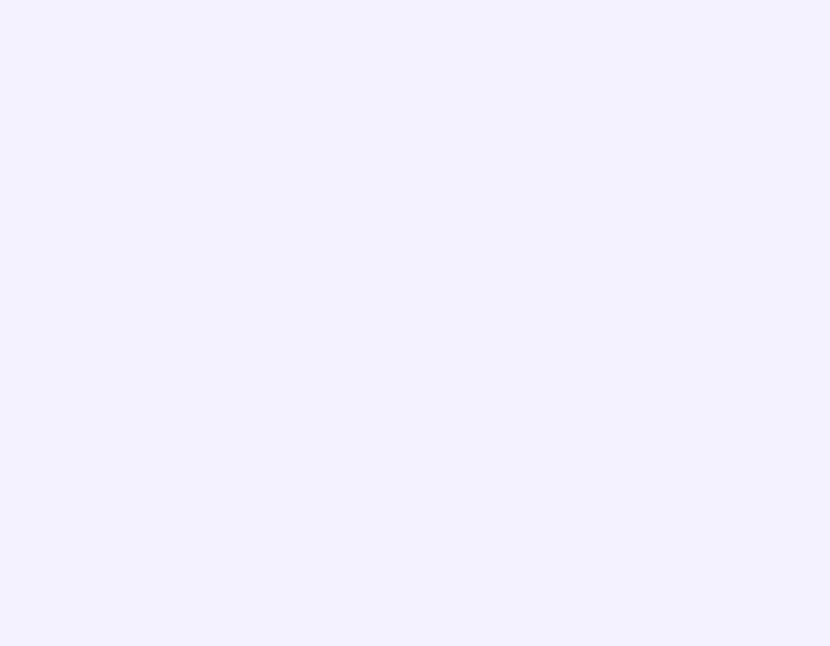
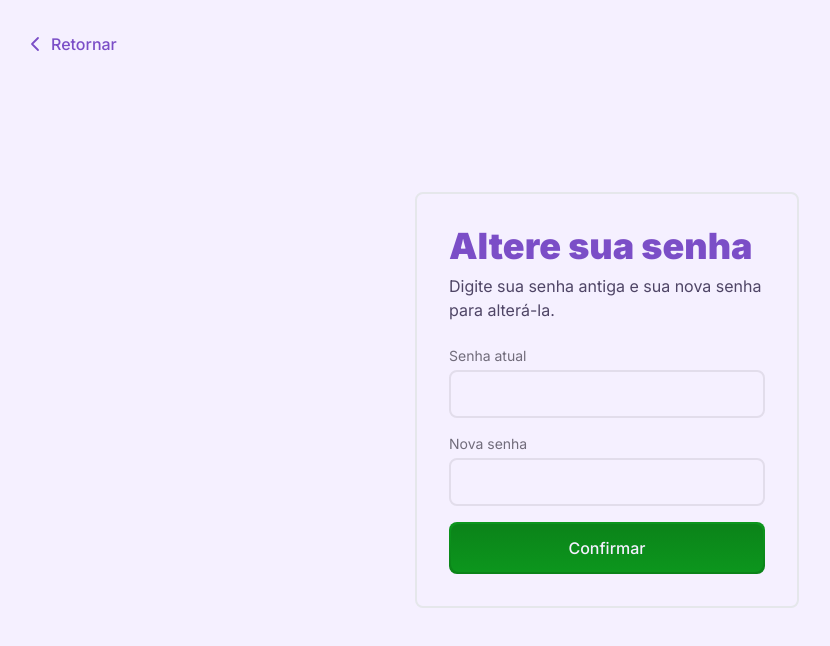
Before and after one commit to Mateus-53/jogo-do-glecio, a React (Vite) app: page /edit-profile/password in a window 1280 px wide. Before the commit this address had no page. Shown: the top 646 px of the page, without its empty margins (33-863 px from the left). Built offline with nearby package versions, Linux system fonts and the light colour scheme.

Commit message:
Change password page

```diff
--- a/src/components/AnimatedRoutes.jsx
+++ b/src/components/AnimatedRoutes.jsx
@@ -1,6 +1,7 @@
 import { AnimatePresence } from "framer-motion";
 import { Route, Routes, useLocation } from "react-router";
 import About from "../pages/About";
+import ChangePassword from "../pages/ChangePassword";
 import EditProfile from "../pages/EditProfile";
 import Game from "../pages/Game";
 import Home from "../pages/Home";
@@ -30,6 +31,7 @@ function AnimatedRoutes() {
                     element={<ResetPasswordConfirm />}
                 />
                 <Route path="/edit-profile" element={<EditProfile />} />
+                <Route path="/edit-profile/password" element={<ChangePassword />} />
                 <Route path="/about" element={<About />} />
                 <Route path="/ranking" element={<Ranking />} />
                 <Route path="/results" element={<Result />} />
--- a/src/components/RankingList.jsx
+++ b/src/components/RankingList.jsx
@@ -33,8 +33,6 @@ function RankingList() {
     useEffect(() => {
         const info = getLocalUserInfo()
         setUserInfo(info);
-
-        console.log(info.isAdmin)
     }, []);
 
     const fetchRankingNormal = async () => {
--- /dev/null
+++ b/src/pages/ChangePassword.jsx
@@ -0,0 +1,123 @@
+import { motion } from "framer-motion";
+import { useState } from "react";
+import { useNavigate } from "react-router";
+import { toast } from "react-toastify";
+import { scrollFromLeft } from "../animations/pageAnimations";
+import ButtonPageBack from "../components/buttons/ButtonPageBack";
+import ButtonSuccess from "../components/buttons/ButtonSuccess";
+import Input from "../components/Input";
+import { updateUserPassword } from "../services/userService";
+
+function ChangePassword() {
+    const navigate = useNavigate();
+
+    const [oldPassword, setOldPassword] = useState("");
+    const [newPassword, setNewPassword] = useState("");
+
+    const [buttonIsLoading, setButtonIsLoading] = useState(false);
+    const [inputError, setInputError] = useState({});
+
+    const handleSubmit = async (e) => {
+        e.preventDefault();
+        setButtonIsLoading(true);
+
+        try {
+            if (newPassword.length < 4) {
+                const error = new Error(
+                    "A nova senha deve conter no mínimo 4 caracteres."
+                );
+                error.statusCode = 406;
+
+                throw error;
+            }
+
+            const response = await updateUserPassword({
+                old_password: oldPassword,
+                new_password: newPassword,
+            });
+
+            if (response.status_code === 200) {
+                navigate("/edit-profile", { replace: true });
+
+                toast.success(response.message, { className: "bg-white" });
+            }
+        } catch (error) {
+            const statusCode = error?.statusCode;
+
+            if (statusCode === 401) {
+                setInputError({
+                    statusCode: 401,
+                    message: error.message,
+                });
+            } else if (statusCode === 406) {
+                setInputError({
+                    statusCode: 406,
+                    message: error.message,
+                });
+            } else {
+                toast.error(error.message || "Erro ao alterar senha", {
+                    className: "bg-white",
+                });
+            }
+        }
+
+        setButtonIsLoading(false);
+    };
+
+    return (
+        <motion.div
+            variants={scrollFromLeft()}
+            initial="initial"
+            animate="animate"
+            exit="exit"
+            className="flex flex-col h-screen"
+        >
+            <ButtonPageBack to="/edit-profile" replace={true} absolute={true}>
+                Retornar
+            </ButtonPageBack>
+            <div className="flex items-center justify-center flex-grow max-sm:items-start max-sm:mt-24">
+                <main className="max-w-sm max-[405px]:max-w-[86%] max-sm:p-4 p-8 rounded-lg sm:border-2 border-gray">
+                    <div className="space-y-2">
+                        <p className="text-4xl font-black text-darkPurple">
+                            Altere sua senha
+                        </p>
+                        <p className="text-purpleGray">
+                            Digite sua senha antiga e sua nova senha para
+                            alterá-la.
+                        </p>
+                    </div>
+                    <form className="mt-6 space-y-4" onSubmit={handleSubmit}>
+                        <Input
+                            label="Senha atual"
+                            type="old_password"
+                            name="old_password"
+                            required={true}
+                            error={
+                                inputError.statusCode === 401
+                                    ? inputError.message
+                                    : null
+                            }
+                            onChange={(e) => setOldPassword(e.target.value)}
+                        />
+                        <Input
+                            label="Nova senha"
+                            type="new_password"
+                            name="new_password"
+                            required={true}
+                            error={
+                                inputError.statusCode === 406
+                                    ? inputError.message
+                                    : null
+                            }
+                            onChange={(e) => setNewPassword(e.target.value)}
+                        />
+                        <ButtonSuccess isLoading={buttonIsLoading}>
+                            Confirmar
+                        </ButtonSuccess>
+                    </form>
+                </main>
+            </div>
+        </motion.div>
+    );
+}
+export default ChangePassword;
--- a/src/pages/EditProfile.jsx
+++ b/src/pages/EditProfile.jsx
@@ -157,8 +157,8 @@ function EditProfile() {
                         }}
                     />
 
-                    <Link className="text-darkPurple flex gap-2 items-center p-3 border border-darkPurple rounded-lg justify-between">
-                        Mudar sua senha
+                    <Link to="/edit-profile/password" className="text-darkPurple flex gap-2 items-center p-3 border border-darkPurple rounded-lg justify-between">
+                        Alterar sua senha
                         <SquareArrowOutUpRight
                             className="w-5 h-5"
                             strokeWidth={1.8}
--- a/src/pages/ResetPasswordConfirm.jsx
+++ b/src/pages/ResetPasswordConfirm.jsx
@@ -14,7 +14,7 @@ function ResetPasswordConfirm() {
     const [confirmPassword, setConfirmPassword] = useState("");
 
     const [buttonIsLoading, setButtonIsLoading] = useState(false);
-    const [inputErrorIndicator, setInputErrorIndicator] = useState(false);
+    const [inputError, setInputError] = useState({});
 
     const navigate = useNavigate();
 
@@ -24,26 +24,31 @@ function ResetPasswordConfirm() {
         if (!isValidJWT(token)) {
             navigate("/login", { replace: true });
         }
-    }, []);
+    }, [navigate, token]);
 
     const handleSubmit = async (e) => {
         e.preventDefault();
-        setInputErrorIndicator(false);
-
-        if (newPassword !== confirmPassword) {
-            setInputErrorIndicator(true);
-            toast.error("As senhas não correspondem", {
-                className: "bg-white",
-            });
-            return;
-        }
 
         setButtonIsLoading(true);
 
         try {
+            if (newPassword !== confirmPassword) {
+                const error = new Error("As senhas não correspondem");
+                error.statusCode = 406;
+
+                throw error;
+            }
+
+            if (newPassword.length < 4) {
+                const error = new Error(
+                    "A nova senha deve conter no mínimo 4 caracteres."
+                );
+                error.statusCode = 407;
+
+                throw error;
+            }
+
             const response = await resetPasswordConfirm(token, newPassword);
-
-            setButtonIsLoading(false);
 
             if (response.status_code == 200) {
                 toast.success(response.message, {
@@ -53,16 +58,29 @@ function ResetPasswordConfirm() {
                 navigate("/login", { replace: true });
             }
         } catch (error) {
-            setButtonIsLoading(false);
+            const statusCode = error?.statusCode;
 
+            if (statusCode === 406) {
+                setInputError({
+                    statusCode: 406,
+                    message: error.message,
+                });
+            } else if (statusCode === 407) {
+                setInputError({
+                    statusCode: 407,
+                    message: error.message,
+                });
+            } else {
                 toast.error(
                     error.message ||
-                    "Erro ao resetar senha. Tente novamente mais tarde",
+                        "Erro ao resetar senha. Tente novamente mais tarde.",
                     {
                         className: "bg-white",
                     }
                 );
             }
+        }
+        setButtonIsLoading(false);
     };
 
     return (
@@ -87,7 +105,13 @@ function ResetPasswordConfirm() {
                             type="password"
                             name="new_password"
                             required={true}
-                            error={inputErrorIndicator}
+                            error={
+                                inputError.statusCode === 406
+                                    ? inputError.message
+                                    : inputError.statusCode === 407
+                                    ? inputError.message
+                                    : null
+                            }
                             onChange={(e) => setNewPassword(e.target.value)}
                         />
                         <Input
@@ -95,7 +119,11 @@ function ResetPasswordConfirm() {
                             type="password"
                             name="new_password_confirm"
                             required={true}
-                            error={inputErrorIndicator}
+                            error={
+                                inputError.statusCode === 406
+                                    ? inputError.message
+                                    : null
+                            }
                             onChange={(e) => setConfirmPassword(e.target.value)}
                         />
                         <ButtonSuccess isLoading={buttonIsLoading}>
--- a/src/services/userService.js
+++ b/src/services/userService.js
@@ -93,9 +93,12 @@ export const updateUserPassword = async (credentials) => {
         const body = await response.json();
 
         if (!response.ok) {
-            throw new Error(
+            const error = new Error(
                 body.message || "Erro ao atualizar senha do usuário"
             );
+            error.statusCode = body.status_code || 500;
+
+            throw error;
         }
 
         return body;
```
Lines whose indentation alone changed are shown as unchanged.
